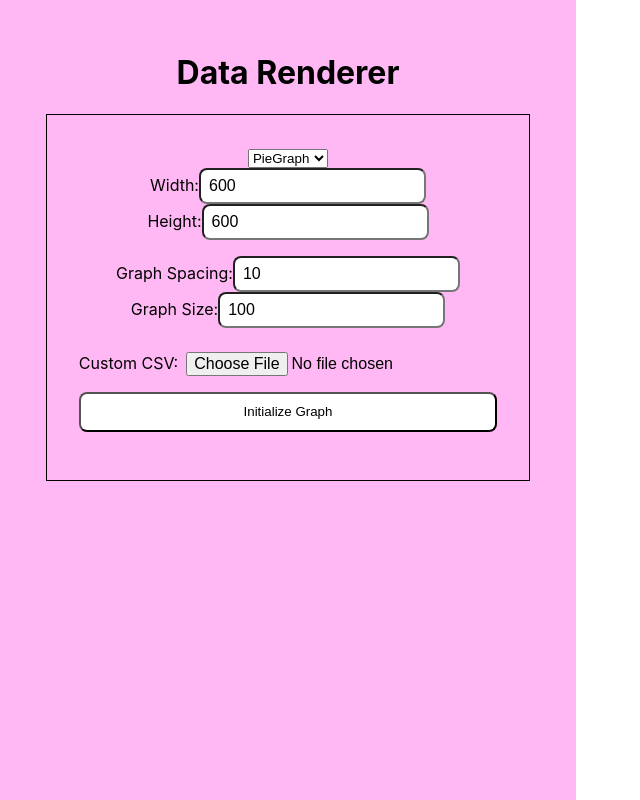
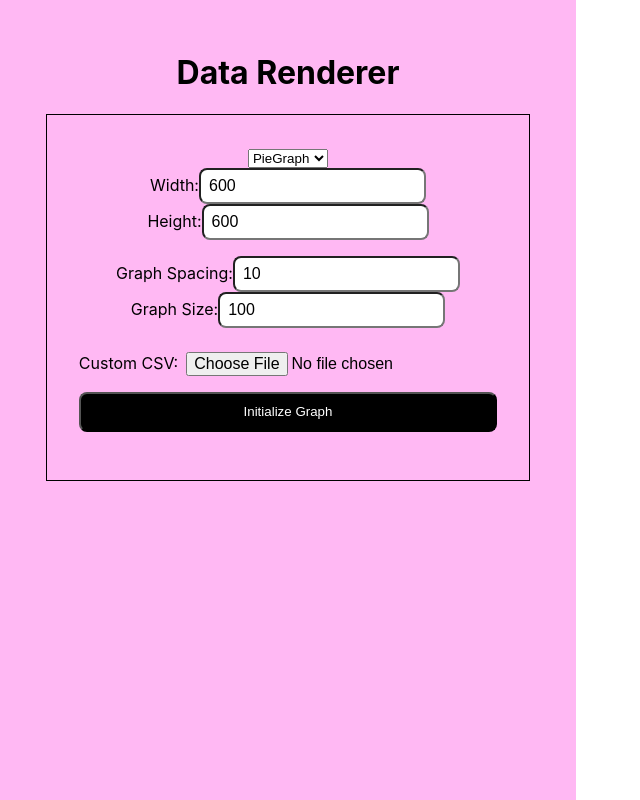
Before and after one commit to ChaonengTan/ACS4310-D3Final, a React (Create React App) app: page / in a window 1280 px wide. In both pictures the pointer is over the button "Initialize Graph". Shown: the whole page, without its empty margins (0-640 px from the left). Built offline with nearby package versions, Linux system fonts and the light colour scheme.

Commit message:
button:hover

```diff
--- a/src/App.css
+++ b/src/App.css
@@ -66,5 +66,13 @@ button {
   width: 100%;
   border-radius: .5rem;
   background-color: white;
+  color: black;
+  -webkit-transition: 200ms;
+  transition: 200ms;
+}
+
+button:hover {
+  background-color: black;
+  color: white;
 }
 /*# sourceMappingURL=App.css.map */
--- a/src/App.scss
+++ b/src/App.scss
@@ -43,4 +43,10 @@ button {
     width: 100%;
     border-radius: .5rem;
     background-color: white;
+    color: black;
+    transition: 200ms;
+    &:hover {
+        background-color: black;
+        color: white;
+    }
 }
```
Also changed, not shown: 1 other file (tests, documents, lock files or other folders).
